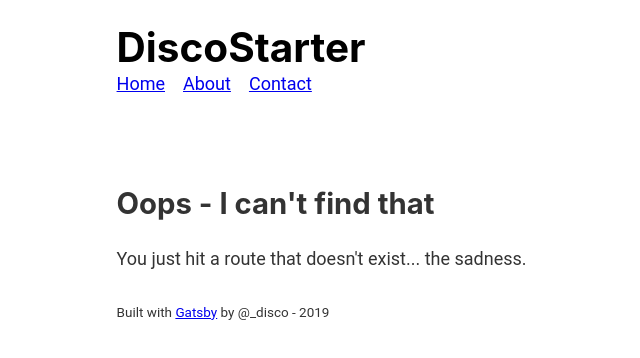
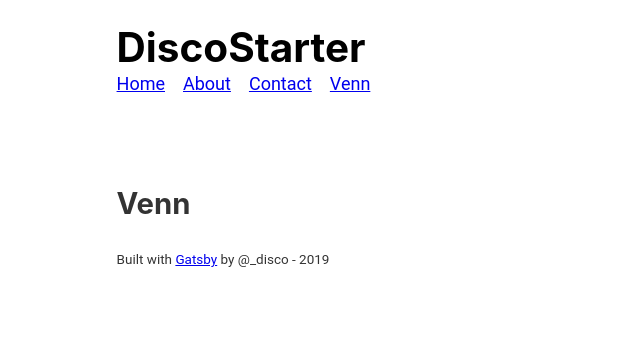
Before and after one commit to d1sc0/weekend-project, a Gatsby site: page /venn in a window 1280 px wide. Before the commit this address had no page. Shown: the whole page, without its empty margins (143-783 px from the left). Built offline with nearby package versions, Linux system fonts and the light colour scheme; Gatsby itself is replaced by a stand-in of ours.

Commit message:
hmm tried and failed

```diff
--- a/src/components/header.js
+++ b/src/components/header.js
@@ -37,6 +37,7 @@ const Header = ({ siteTitle }) => (
         <ListLink to="/">Home</ListLink>
         <ListLink to="/about/">About</ListLink>
         <ListLink to="/contact/">Contact</ListLink>
+        <ListLink to="/venn/">Venn</ListLink>
       </ul>
     </div>
   </header>
--- /dev/null
+++ b/src/pages/venn.js
@@ -0,0 +1,16 @@
+import React from "react"
+import Layout from "../components/layout"
+import SEO from "../components/seo"
+
+
+
+const VennPage = () => (
+  <Layout>
+    <SEO title="Venn" />
+    <h2>Venn</h2>
+
+
+  </Layout>
+)
+
+export default VennPage
```
